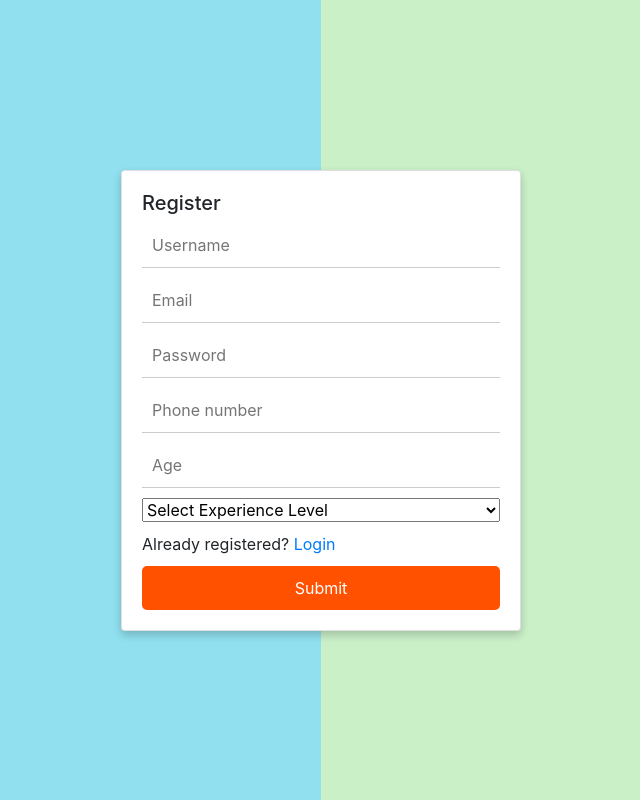
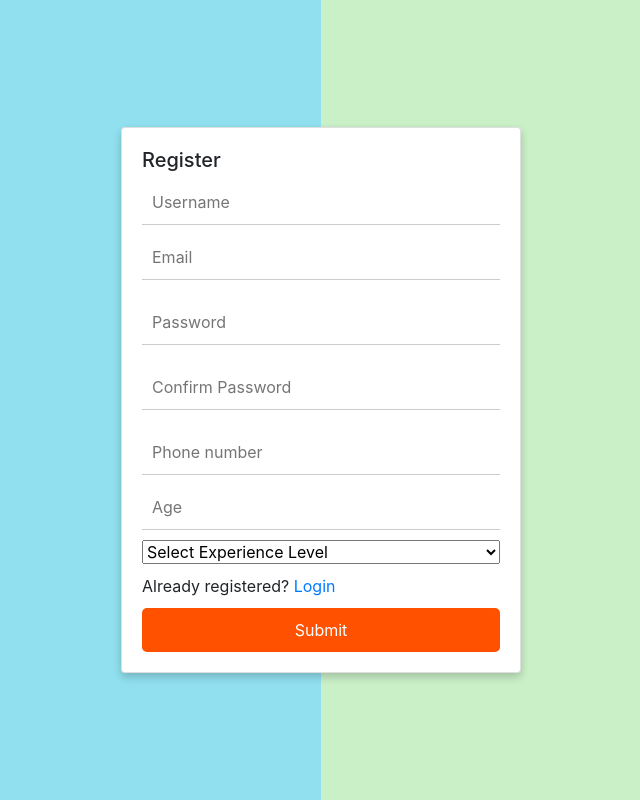
Before and after one commit to Keerthiprasanth/Yoga_class_planner, a React (Create React App) app in the folder Frontend/: page /teacher-signup in a window 1280 px wide. Shown: the whole page, without its empty margins (319-959 px from the left). Built offline with nearby package versions, Linux system fonts and the light colour scheme.

Commit message:
Regex pattern and Confirm password feature added in Frontend

```diff
--- a/Frontend/src/Components/Authentications/Teacher/SignupComponent/Teacher-Signup.jsx
+++ b/Frontend/src/Components/Authentications/Teacher/SignupComponent/Teacher-Signup.jsx
@@ -3,26 +3,60 @@ import "./Teacher-Signup.css"
 
 
 const TeacherSignup =() =>{
+  const emailRegex = /^[^\s@]+@[^\s@]+\.[^\s@]+$/;
+  const passwordRegex = /^(?=.*\d)(?=.*[a-z])(?=.*[A-Z])(?=.*[!@#$%^&*]).{8,}$/;
 
-  const [formData , setformData] = useState({
+  const [formData, setFormData] = useState({
     name: '',
     email: '',
     password: '',
     phone: '',
     age: '',
+    experienceLevel: '',
+  });
+  const [form,setForm] = useState({
+    confirmPassword:'',
+  });
+  const [errors, setErrors] = useState({
+    email: '',
+    password: '',
+  });
 
-  })
+
+
   const handleChange = (e) => {
     const { name, value } = e.target;
 
-    setformData((prevData) => ({
-      ...prevData,
-      [name]: value,
+    let error = '';
+    if (name === 'email' && !emailRegex.test(value)) {
+      error = 'Invalid email address';
+    } else if (name === 'password' && !passwordRegex.test(value)) {
+      error = 'Password must contain at least one digit, one lowercase letter, one uppercase letter, one special character, and be at least 8 characters long';
+    }else if (name === "confirmPassword" && value !== formData.password) {
+      error = "Passwords do not match";
+    }
+
+    setErrors((prevErrors) => ({
+      ...prevErrors,
+      [name]: error,
     }));
+
+    if (name === "confirmPassword") {
+      setForm((prevForm) => ({
+        ...prevForm,
+        [name]: value,
+      }));
+    } else {
+      setFormData((prevData) => ({
+        ...prevData,
+        [name]: value,
+      }));
+    }
+
   };
-  const handleSubmit = (e) =>{
+  const handleSubmit = (e) => {
     e.preventDefault();
-    console.log(formData);
+    console.log(formData)
   }
 
   return(
@@ -34,15 +68,19 @@ const TeacherSignup =() =>{
       <form onSubmit={handleSubmit}>
         <input type="text" name="name" value={formData.name}  onChange={handleChange} placeholder="Username" required></input>
         <input type="text" name="email" value={formData.email} onChange={handleChange} placeholder="Email" required></input>
+         <div className="error">{errors.email}</div>
         <input type="password" name="password" value={formData.password} onChange={handleChange} placeholder="Password" required></input>
+        <div className="error">{errors.password}</div>
+        <input className="text" name="confirmPassword" value={form.confirmPassword} onChange={handleChange} placeholder="Confirm Password" required></input>
+        <div className="error">{errors.confirmPassword}</div>
         <input type="number" name="phone" value={formData.phone} onChange={handleChange} placeholder="Phone number" required></input>
         <input type="number" name="age" value={formData.age} onChange={handleChange} placeholder="Age" required></input>
         <select id="cars" name="cars" onChange={handleChange}>
         <option value="">Select Experience Level</option>
-        <option value="volvo">Beginner</option>
-        <option value="saab">Intermediate</option>
-        <option value="mercedes">Advanced</option>
-        <option value="audi">Expert</option>
+        <option value="beginner">Beginner</option>
+        <option value="intermediate">Intermediate</option>
+        <option value="advanced">Advanced</option>
+        <option value="expert">Expert</option>
       </select>
         <span>Already registered? <a href ="/teacher-login">Login</a></span>
         <button type="submit" className="login-button">Submit</button>
```
Also changed, not shown: 1 other file (tests, documents, lock files or other folders).
